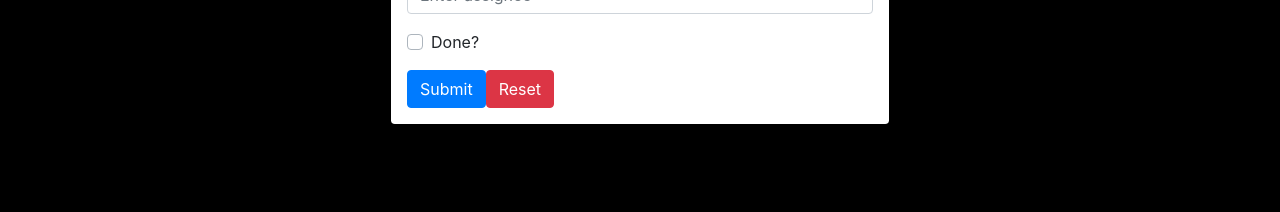
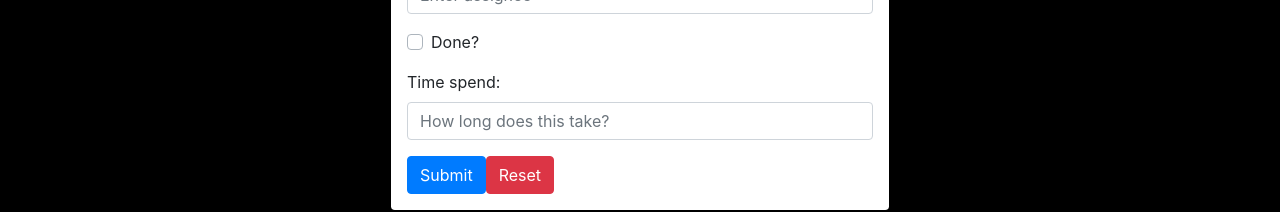
Before and after one commit to ErikUckert/crud_app_with_vuejs_and_flask, a Vue app in the folder client/: page / in a window 1280 px wide. Both pictures are taken after a click on the button "Add Task". Shown: the part 250-462 px from the top of the page. Built offline with nearby package versions, Linux system fonts and the light colour scheme; no server answers.

Commit message:
show time-spend and make it editable & updatable

```diff
--- a/client/src/components/Tasks.vue
+++ b/client/src/components/Tasks.vue
@@ -5,6 +5,8 @@
 <div id="app"
     class="min-h-screen w-screen bg-gray-200 flex flex-col pt-20 \n
     justify-center items-center md:items-start md:flex-row">
+
+    <!-- three column kanban board -->
     <div class="w-full max-w-md text-center px-3">
       <p class="mb-2 text-gray-700 font-semibold font-sans tracking-wide">Inbox</p>
       <draggable
@@ -19,6 +21,7 @@
     <br>
     {{task.title}}
     <br>
+    <p>{{task.time_spend}} hours until now</p>
     <button
         type="button"
         class="btn btn-warning btn-sm"
@@ -63,7 +66,7 @@
     </div>
       </draggable>
     </div>
-
+    <!-- three column kanban board-->
     <b-modal ref="addTaskModal"
             id="task-modal"
             title="Add a new task"
@@ -93,6 +96,16 @@
             <b-form-checkbox v-model="addTaskForm.done"
                             id="form-checks" value=true>Done?</b-form-checkbox>
         </b-form-group>
+        <b-form-group id="form-time_spend-group"
+                      label="Time spend:"
+                      label-for="form-time_spend-input">
+            <b-form-input id="form-time_spend-input"
+                          type="text"
+                          v-model="addTaskForm.time_spend"
+                          required
+                          placeholder="How long does this take?">
+            </b-form-input>
+          </b-form-group>
         <b-button type="submit" variant="primary">Submit</b-button>
         <b-button type="reset" variant="danger">Reset</b-button>
       </b-form>
@@ -127,6 +140,16 @@
           <b-form-checkbox v-model="editForm.done" id="form-checks"
                           value=true>Done?</b-form-checkbox>
       </b-form-group>
+      <b-form-group id="form-time_spend-group"
+                    label="Time spend:"
+                    label-for="form-time_spend-input">
+          <b-form-input id="form-time_spend-input"
+                        type="text"
+                        v-model="editForm.time_spend"
+                        required
+                        placeholder="How long does this take?">
+          </b-form-input>
+        </b-form-group>
       <b-button-group>
         <b-button type="submit" variant="primary">Update</b-button>
         <b-button type="reset" variant="danger">Cancel</b-button>
@@ -161,12 +184,14 @@ export default {
         title: '',
         assignee: '',
         done: false,
+        time_spend: '',
       },
       editForm: {
         id: '',
         title: '',
         assignee: '',
         done: false,
+        time_spend: '',
       },
     };
   },
@@ -205,10 +230,13 @@ export default {
       this.addTaskForm.title = '';
       this.addTaskForm.assignee = '';
       this.addTaskForm.done = false;
+      this.addTaskForm.time_spend = '';
+      //
       this.editForm.id = '';
       this.editForm.title = '';
       this.editForm.assignee = '';
       this.editForm.done = false;
+      this.editForm.time_spend = '';
     },
     onSubmit(evt) {
       evt.preventDefault();
@@ -219,6 +247,7 @@ export default {
         title: this.addTaskForm.title,
         assignee: this.addTaskForm.assignee,
         done, // property shorthand
+        time_spend: this.addTaskForm.time_spend,
       };
       this.addTask(payload);
       this.initForm();
@@ -240,6 +269,7 @@ export default {
         title: this.editForm.title,
         assignee: this.editForm.assignee,
         done,
+        time_spend: this.editForm.time_spend,
       };
       this.updateTask(payload, this.editForm.id);
     },
```
Also changed, not shown: 1 other file (tests, documents, lock files or other folders).
